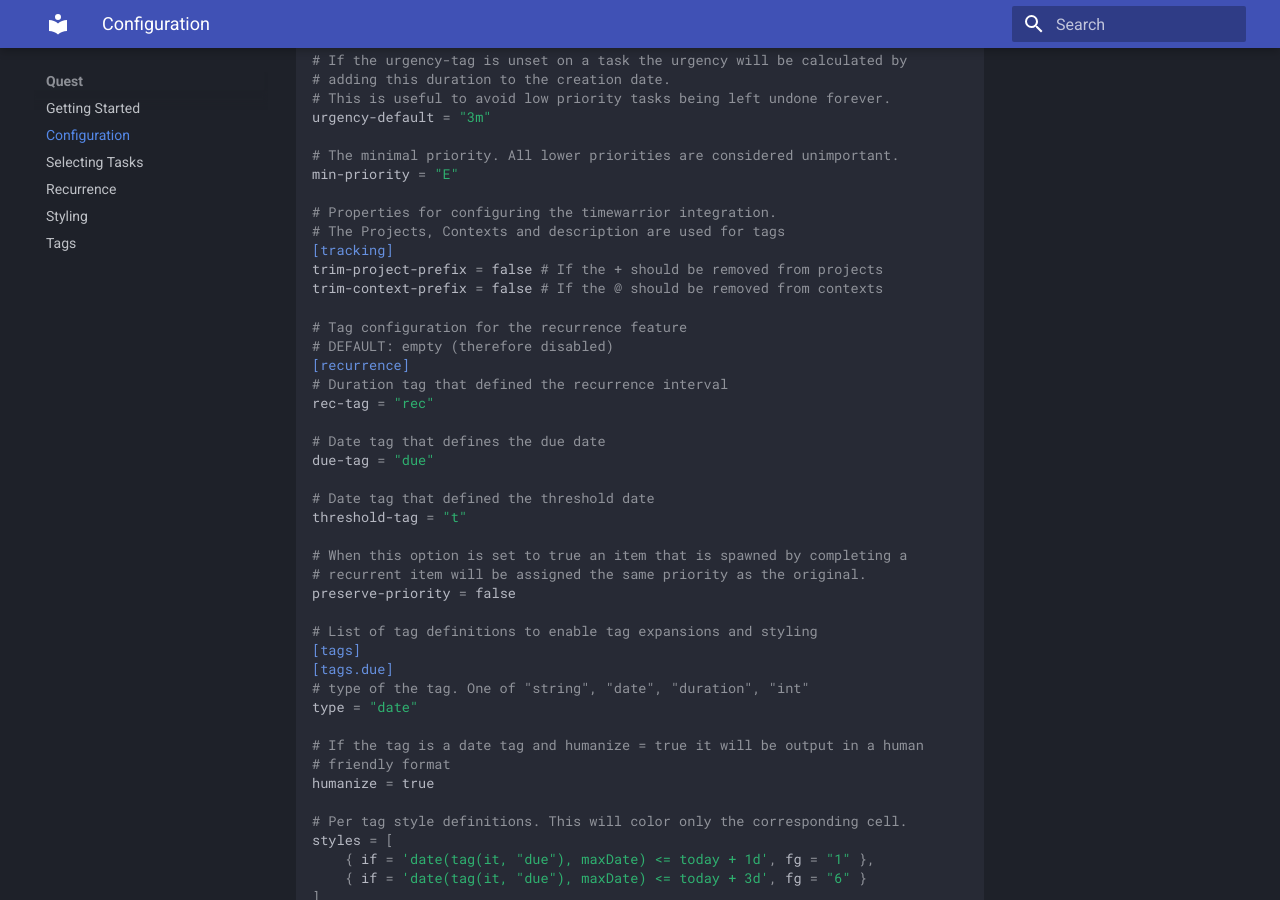
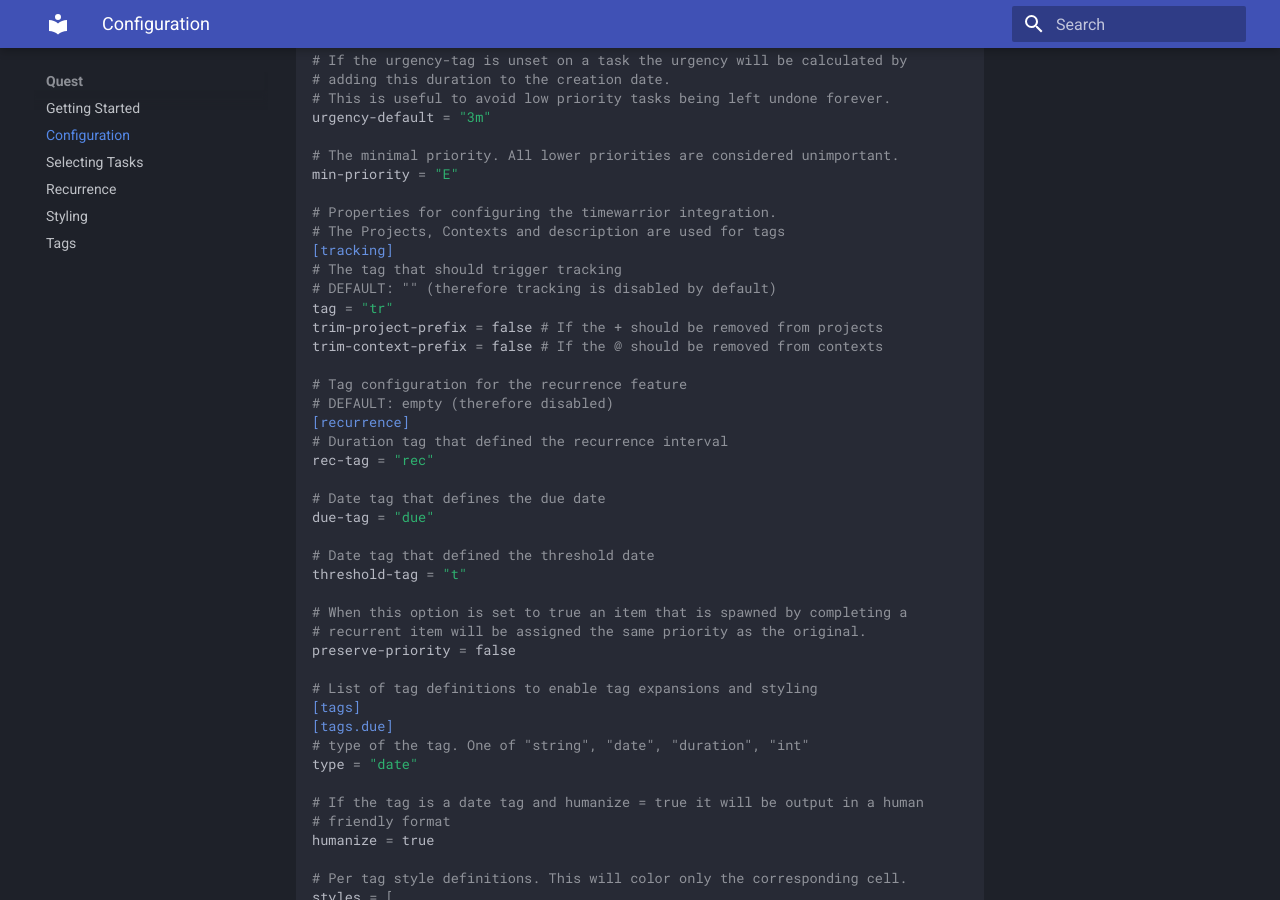
Before and after one commit to Fabian-G/quest, an MkDocs documentation site: the page built from docs/configuration.md, in a window 1280 px wide and 900 px high, scrolled down 1037 px. Built offline with MkDocs 1.6.1 and Material for MkDocs 9.7.7, drawn with Linux system fonts in a browser that asks for light colours.

Commit message:
Update config reference

```diff
--- a/docs/configuration.md
+++ b/docs/configuration.md
@@ -59,6 +59,9 @@ min-priority = "E"
 # Properties for configuring the timewarrior integration.
 # The Projects, Contexts and description are used for tags
 [tracking]
+# The tag that should trigger tracking
+# DEFAULT: "" (therefore tracking is disabled by default)
+tag = "tr"
 trim-project-prefix = false # If the + should be removed from projects
 trim-context-prefix = false # If the @ should be removed from contexts
 
```
